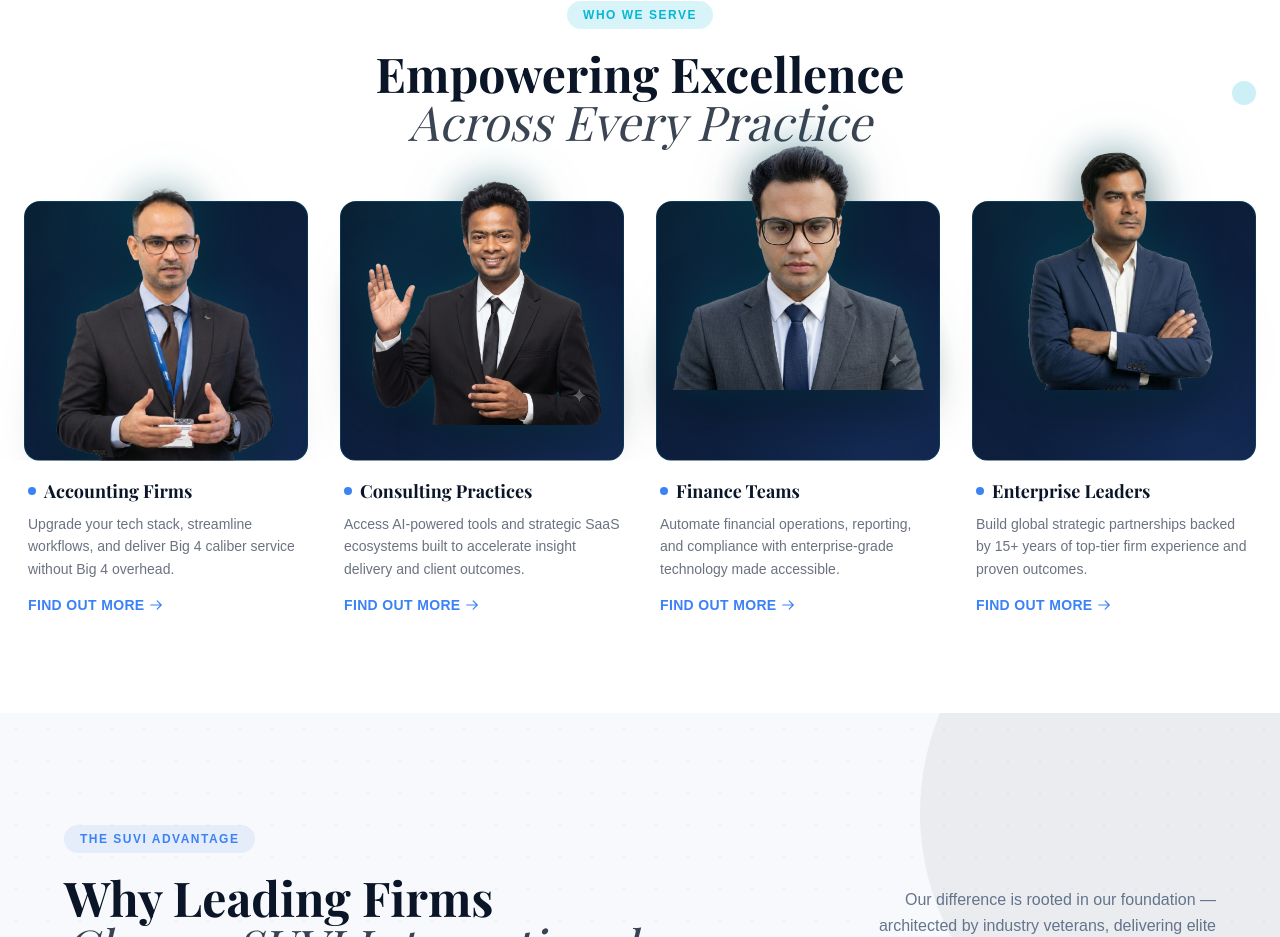
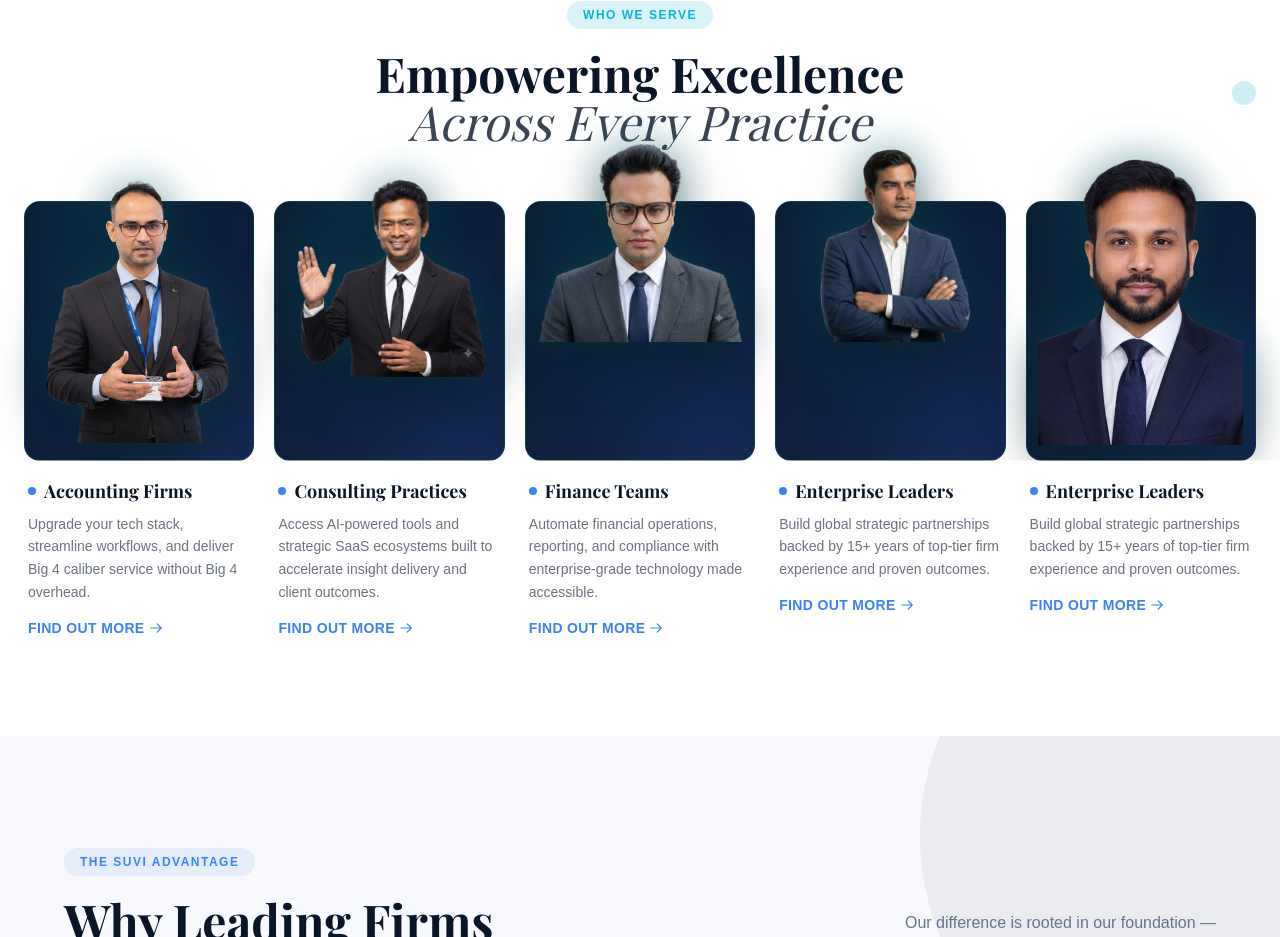
Before and after one commit to devashish2006/SuviCorp, a Next.js app: page / in a window 1280 px wide. Shown: the part 949-1886 px from the top of the page. Built offline with nearby package versions, Linux system fonts and the light colour scheme.

Commit message:
add aman image

```diff
--- a/components/sections/Hero.tsx
+++ b/components/sections/Hero.tsx
@@ -36,6 +36,14 @@ const audienceCards = [
   },
   {
     image: '/img4.png',
+    label: '+ Enterprise Leaders',
+    title: 'Enterprise Leaders',
+    description: 'Build global strategic partnerships backed by 15+ years of top-tier firm experience and proven outcomes.',
+    imageOffset: '-65px',
+    imageScale: '90%',
+  },
+  {
+    image: '/aman-removebg-preview.png',
     label: '+ Enterprise Leaders',
     title: 'Enterprise Leaders',
     description: 'Build global strategic partnerships backed by 15+ years of top-tier firm experience and proven outcomes.',
@@ -187,7 +195,7 @@ export const Hero: React.FC = () => {
           </div>
 
           {/* Cards grid — team/portrait style like the reference image */}
-          <div className="grid grid-cols-1 sm:grid-cols-2 lg:grid-cols-4 gap-8">
+          <div className="grid grid-cols-1 sm:grid-cols-2 md:grid-cols-3 lg:grid-cols-5 gap-5">
             {audienceCards.map((card, i) => (
               <div
                 key={i}
```
Also changed, not shown: public/aman-removebg-preview.png (added).
